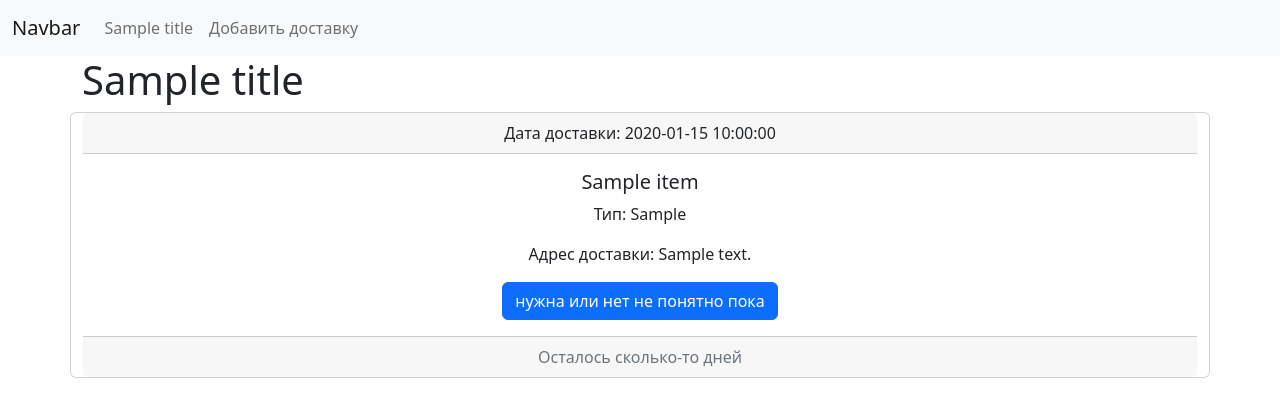
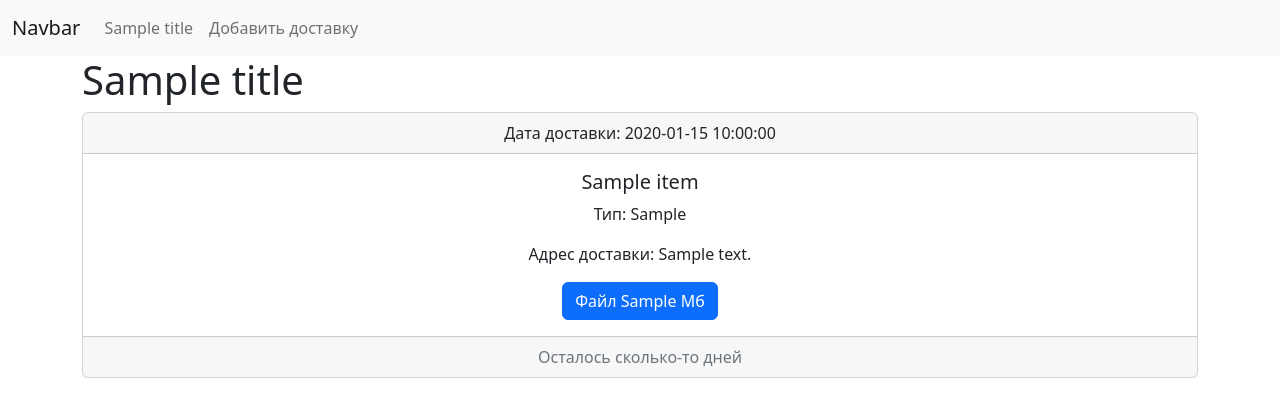
Before and after one commit to shadrin24/Nextner, a Python web app: template NextnerTest/Delivery/templates/Delivery/index.html in a window 1280 px wide. Shown: the top 417 px of the page. Run offline with Jinja, Linux system fonts and the light colour scheme; the template is opened without the code that fills it: most values are stand-ins (such as "Sample title", 1, 10 or a date in 2020).

Commit message:
add files with size into index.html

```diff
--- a/NextnerTest/Delivery/models.py
+++ b/NextnerTest/Delivery/models.py
@@ -5,11 +5,14 @@ class Delivery(models.Model):
     item_name = models.TextField(verbose_name='Название товара')
     type_item = models.ForeignKey('Type', on_delete=models.PROTECT, verbose_name='Тип товара')
     delivery_date = models.DateField(verbose_name='Дата доставки')
-    file = models.FileField(verbose_name='Файл', blank=True)
+    file = models.FileField(upload_to='files/', verbose_name='Файл', blank=True)
     address_delivery = models.ManyToManyField('Address', verbose_name='Адрес доставки')
 
     def __str__(self):
         return self.item_name
+
+    def size_mb(self):
+        return round(self.file.size/1024/1024, 2)
 
     class Meta:
         verbose_name = 'Доставка товара'
--- a/NextnerTest/Delivery/templates/Delivery/index.html
+++ b/NextnerTest/Delivery/templates/Delivery/index.html
@@ -28,7 +28,7 @@
 <div class="container">
     <h1>{{ title }}</h1>
     <div class="row">
-
+        <div class="col-md-12">
             {% for item in delivery %}
             <div class="card text-center">
                 <div class="card-header">
@@ -42,16 +42,16 @@
                         {{ address }}
                         {% endfor %}
                     </p>
-
-                <a href="#" class="btn btn-primary">нужна или нет не понятно пока</a>
+                    {% if item.file %}
+                    <a href="{{ item.file.url }}" class="btn btn-primary">Файл {{ item.size_mb }} Мб</a>
+                    {% endif %}
                 </div>
                 <div class="card-footer text-muted">
                     Осталось сколько-то дней
                 </div>
             </div>
-
             {% endfor %}
-
+        </div>
     </div>
 </div>
 
--- a/NextnerTest/Delivery/views.py
+++ b/NextnerTest/Delivery/views.py
@@ -8,6 +8,6 @@ def index(request):
     delivery = Delivery.objects.all()
     context = {
         'delivery': delivery,
-        'title': 'Список товаров'
+        'title': 'Список товаров',
     }
     return render(request, 'Delivery/index.html', context)
--- a/NextnerTest/NextnerTest/settings.py
+++ b/NextnerTest/NextnerTest/settings.py
@@ -9,7 +9,7 @@ https://docs.djangoproject.com/en/4.1/topics/settings/
 For the full list of settings and their values, see
 https://docs.djangoproject.com/en/4.1/ref/settings/
 """
-
+import os.path
 from pathlib import Path
 
 # Build paths inside the project like this: BASE_DIR / 'subdir'.
@@ -122,3 +122,6 @@ STATIC_URL = 'static/'
 # https://docs.djangoproject.com/en/4.1/ref/settings/#default-auto-field
 
 DEFAULT_AUTO_FIELD = 'django.db.models.BigAutoField'
+
+MEDIA_ROOT = os.path.join(BASE_DIR, 'media')
+MEDIA_URL = '/media/'
--- a/NextnerTest/NextnerTest/urls.py
+++ b/NextnerTest/NextnerTest/urls.py
@@ -13,6 +13,8 @@ Including another URLconf
     1. Import the include() function: from django.urls import include, path
     2. Add a URL to urlpatterns:  path('blog/', include('blog.urls'))
 """
+from django.conf import settings
+from django.conf.urls.static import static
 from django.contrib import admin
 from django.urls import path, include
 
@@ -20,3 +22,6 @@ urlpatterns = [
     path('admin/', admin.site.urls),
     path('', include('Delivery.urls'))
 ]
+
+if settings.DEBUG:
+    urlpatterns += static(settings.MEDIA_URL, document_root=settings.MEDIA_ROOT)
```
Also changed, not shown: NextnerTest/Delivery/migrations/0002_alter_address_address_and_more.py (added), NextnerTest/db.sqlite3, NextnerTest/media/files/td81xhczny8.jpg (added), 1 other file. Lines whose indentation alone changed are shown as unchanged.
